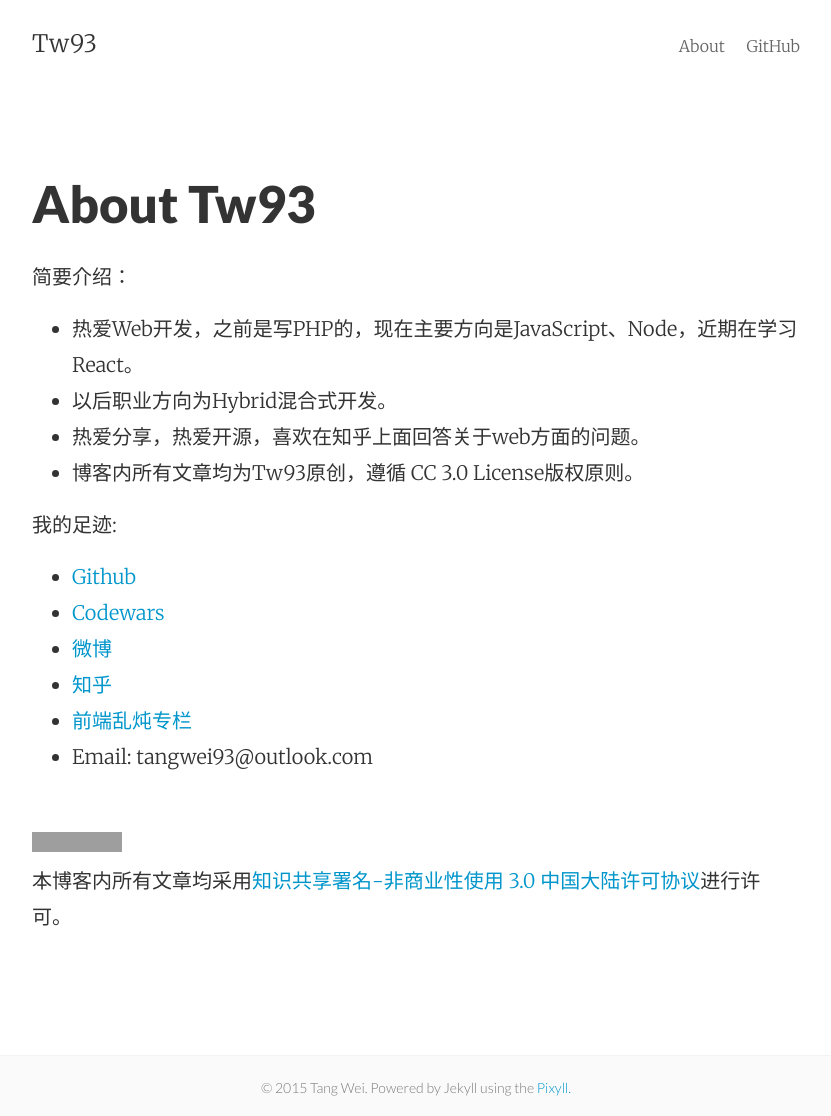
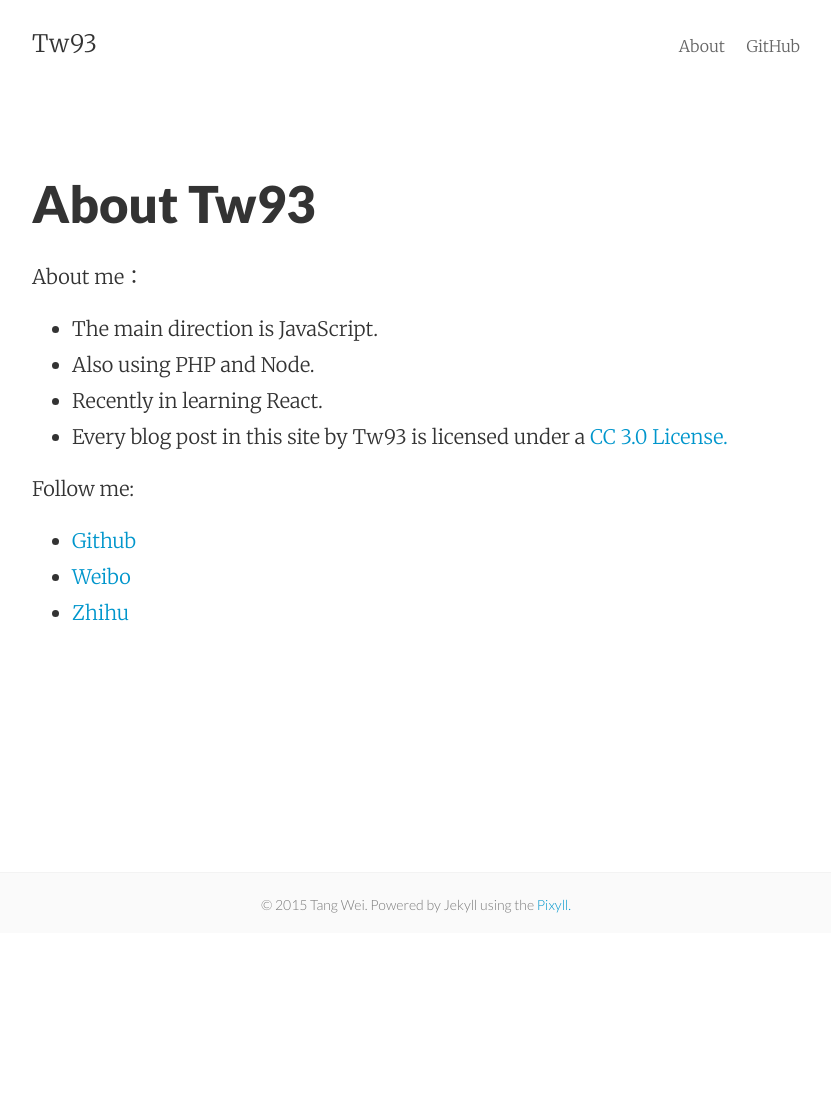
Before and after one commit to tw93/tw93.github.io, a Jekyll site: the page built from about.md, in a window 1280 px wide. Shown: the whole page, without its empty margins (224-1055 px from the left). Built offline with Jekyll 4.4.1, drawn with Linux system fonts in a browser that asks for light colours; after the commit the page ends 933 px from its top, so only the background shows below that; grey boxes are pictures that could not be loaded.

Commit message:
modefy the readme

```diff
--- a/about.md
+++ b/about.md
@@ -4,22 +4,16 @@ title: About Tw93
 permalink: /about/
 ---
 
-简要介绍：
+About me：
 
-* 热爱Web开发，之前是写PHP的，现在主要方向是JavaScript、Node，近期在学习React。
-* 以后职业方向为Hybrid混合式开发。
-* 热爱分享，热爱开源，喜欢在知乎上面回答关于web方面的问题。
-* 博客内所有文章均为Tw93原创，遵循 CC 3.0 License版权原则。
+* The main direction is JavaScript.
+* Also using PHP and Node.
+* Recently in learning React.
+* Every blog post in this site by Tw93 is licensed under a <a rel="license" href="http://creativecommons.org/licenses/by-nc/3.0/cn/" target="_blank">CC 3.0 License.</a>
 
 
-我的足迹:
+Follow me:
 
 * [Github](https://github.com/{{site.github_username}}){:target="_blank"}
-* [Codewars](http://www.codewars.com/users/tangwei){:target="_blank"}
-* [微博](http://weibo.com/{{site.sina_id}}){:target="_blank"}
-* [知乎](http://www.zhihu.com/people/{{site.zhihu_id}}){:target="_blank"}
-* [前端乱炖专栏](http://www.html-js.com/article/column/765){:target="_blank"}
-* Email: tangwei93@outlook.com
-
-<br>
-<a rel="license" href="http://creativecommons.org/licenses/by-nc/3.0/cn/" target="_blank"><img alt="知识共享许可协议" style="border-width:0;" src="https://i.creativecommons.org/l/by-nc/3.0/cn/88x31.png"/></a><br />本博客内所有文章均采用<a rel="license" href="http://creativecommons.org/licenses/by-nc/3.0/cn/" target="_blank">知识共享署名-非商业性使用 3.0 中国大陆许可协议</a>进行许可。
+* [Weibo](http://weibo.com/{{site.sina_id}}){:target="_blank"}
+* [Zhihu](http://www.zhihu.com/people/{{site.zhihu_id}}){:target="_blank"}
```
